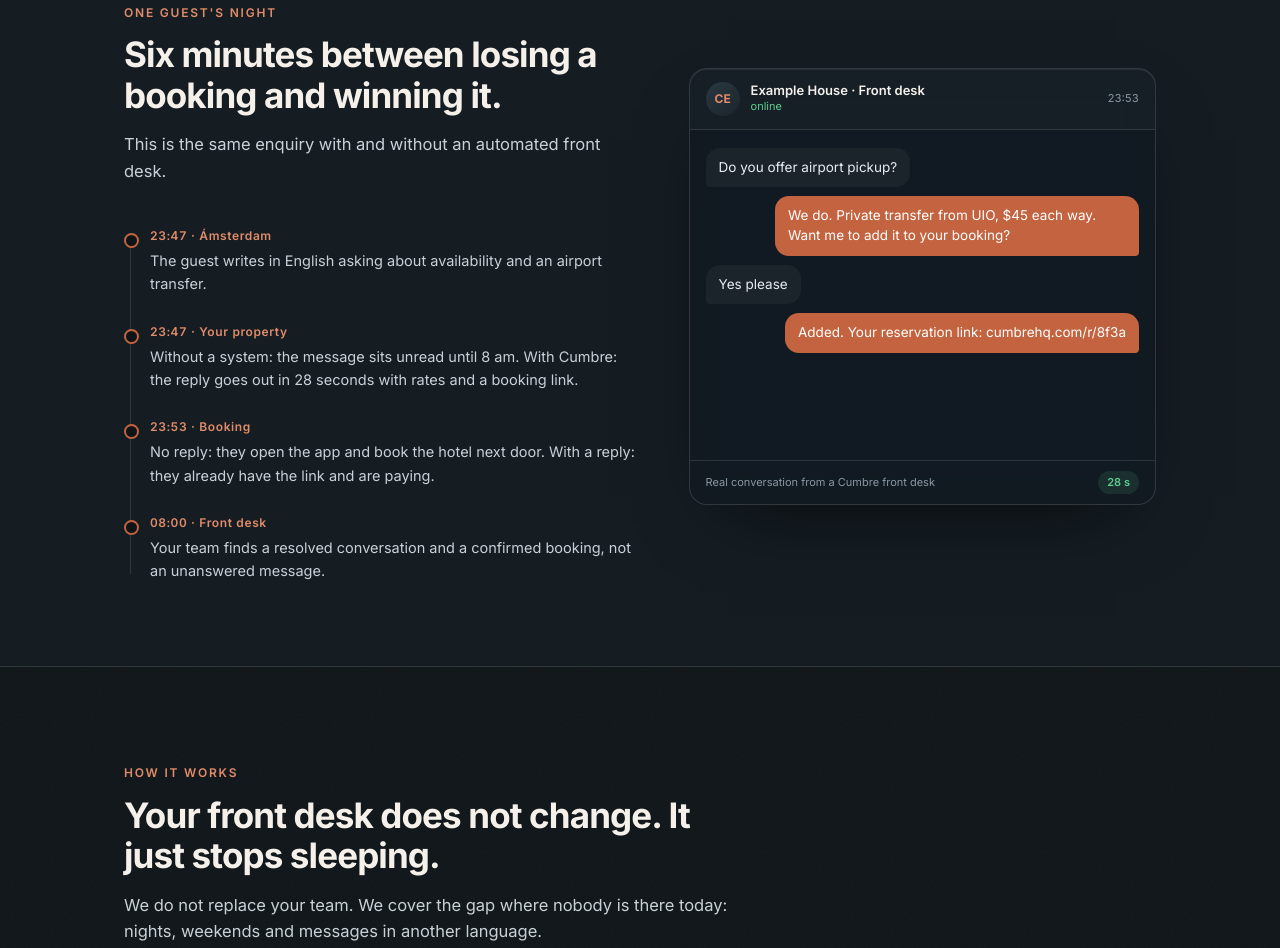
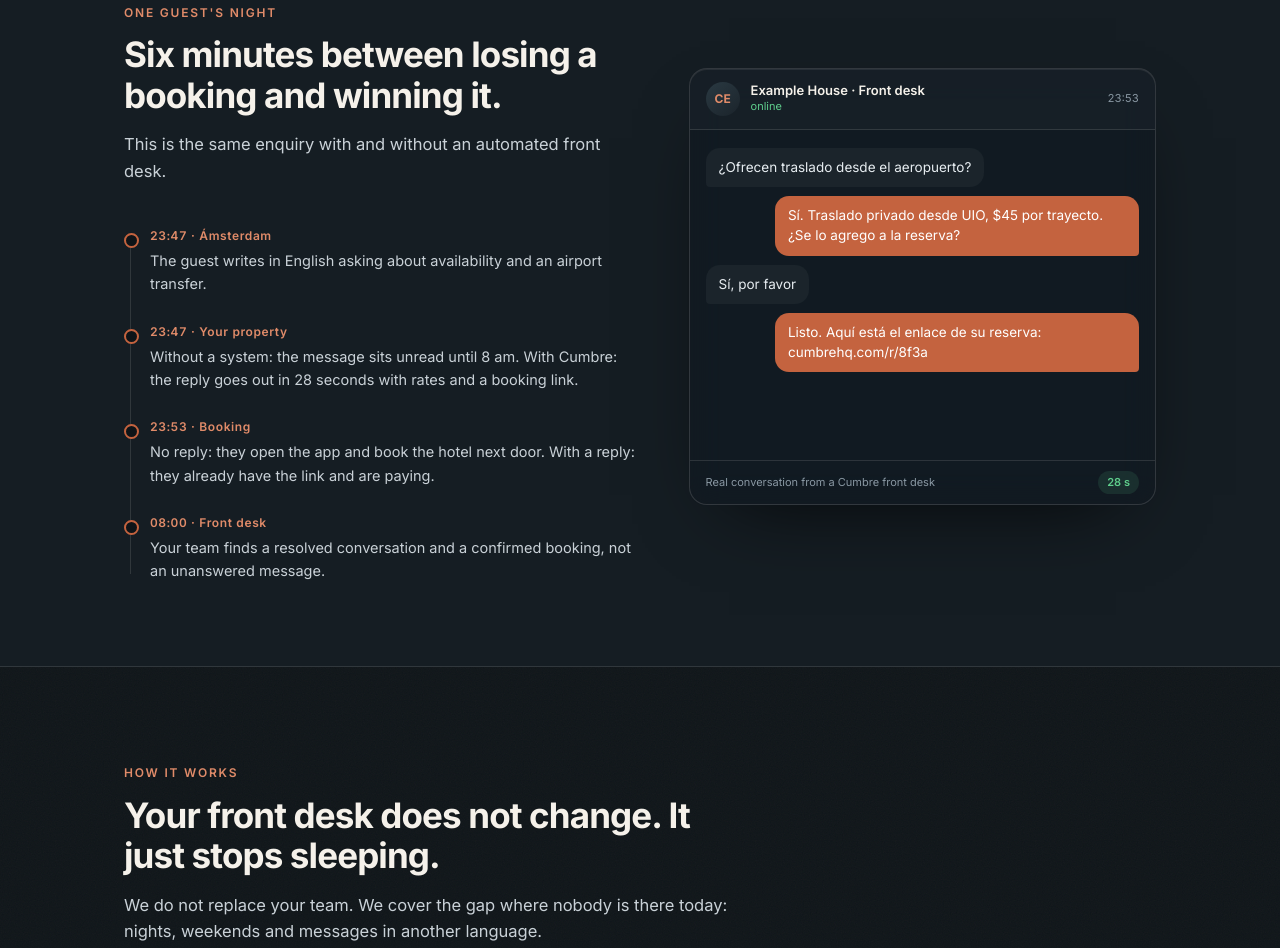
Before and after one commit to DavidSerranoReyes/cumbre-web, a plain HTML site: page index.html in a window 1280 px wide. Shown: the part 1909-2857 px from the top of the page. Drawn offline with Linux system fonts and the light colour scheme.

Commit message:
Chat de la linea de tiempo tambien cambia de idioma

```diff
--- a/index.html
+++ b/index.html
@@ -510,10 +510,10 @@
           <div class="clock">23:53</div>
         </div>
         <div class="chatbody" style="justify-content:flex-start;height:330px">
-          <div class="bubble guest show">Do you offer airport pickup?</div>
-          <div class="bubble bot show">We do. Private transfer from UIO, $45 each way. Want me to add it to your booking?</div>
-          <div class="bubble guest show">Yes please</div>
-          <div class="bubble bot show">Added. Your reservation link: cumbrehq.com/r/8f3a</div>
+          <div class="bubble guest show" data-t data-en="¿Ofrecen traslado desde el aeropuerto?">Do you offer airport pickup?</div>
+          <div class="bubble bot show" data-t data-en="Sí. Traslado privado desde UIO, $45 por trayecto. ¿Se lo agrego a la reserva?">We do. Private transfer from UIO, $45 each way. Want me to add it to your booking?</div>
+          <div class="bubble guest show" data-t data-en="Sí, por favor">Yes please</div>
+          <div class="bubble bot show" data-t data-en="Listo. Aquí está el enlace de su reserva: cumbrehq.com/r/8f3a">Added. Your reservation link: cumbrehq.com/r/8f3a</div>
         </div>
         <div class="chatfoot"><span data-t data-en="Real conversation from a Cumbre front desk">Conversación real de una recepción Cumbre</span><span class="pill">28 s</span></div>
       </div>
```
